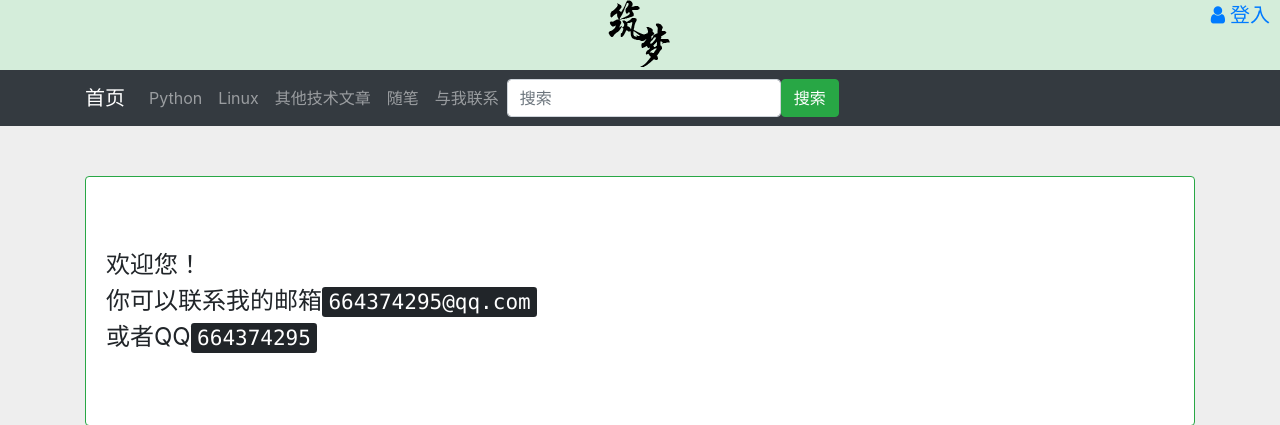
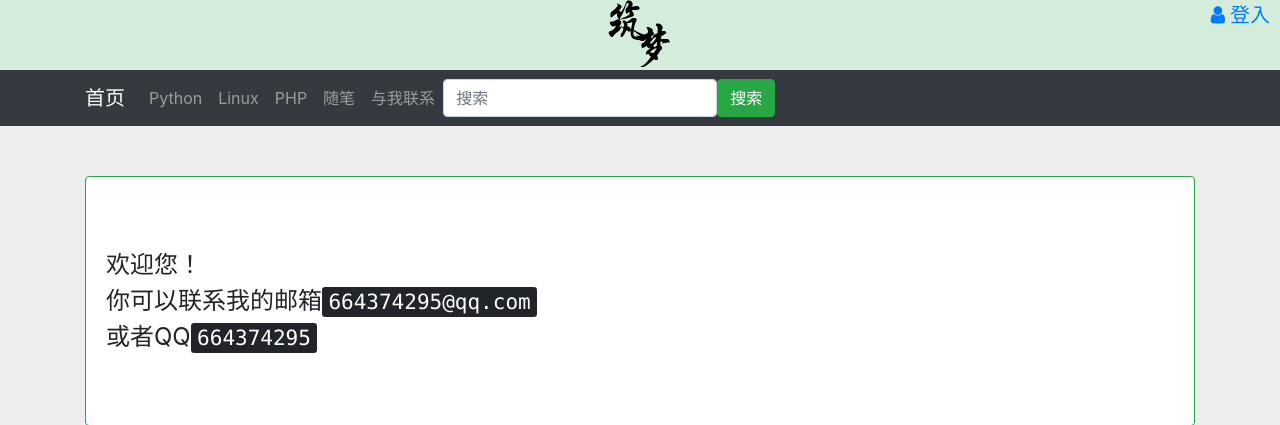
Before and after one commit to xiaoming000/blog_django, a Django app: template templates/blog/message.html in a window 1280 px wide. Shown: the top 425 px of the page. Run offline with Django 3.2, Linux system fonts and the light colour scheme; the template is opened without the code that fills it, so the values that code supplies are empty; parts of the project's set-up code (start-up, migrations or seed data) failed here and were passed over; some libraries are stand-ins or nearby versions.

Commit message:
Update base.html

```diff
--- a/templates/base.html
+++ b/templates/base.html
@@ -78,7 +78,7 @@
                         <a class="nav-link" href="{% url 'blog:linux_list' %}">Linux</a>
                     </li>
                     <li class="nav-item other {% if request.path == '/other/' %} active {% endif %}">
-                        <a class="nav-link" href="{% url 'blog:other_list' %}">其他技术文章</a>
+                        <a class="nav-link" href="{% url 'blog:other_list' %}">PHP</a>
                     </li>
                     <li class="nav-item essay {% if request.path == '/essay/' %} active {% endif %}">
                         <a class="nav-link" href="{% url 'blog:essay_list' %}">随笔</a>
```
